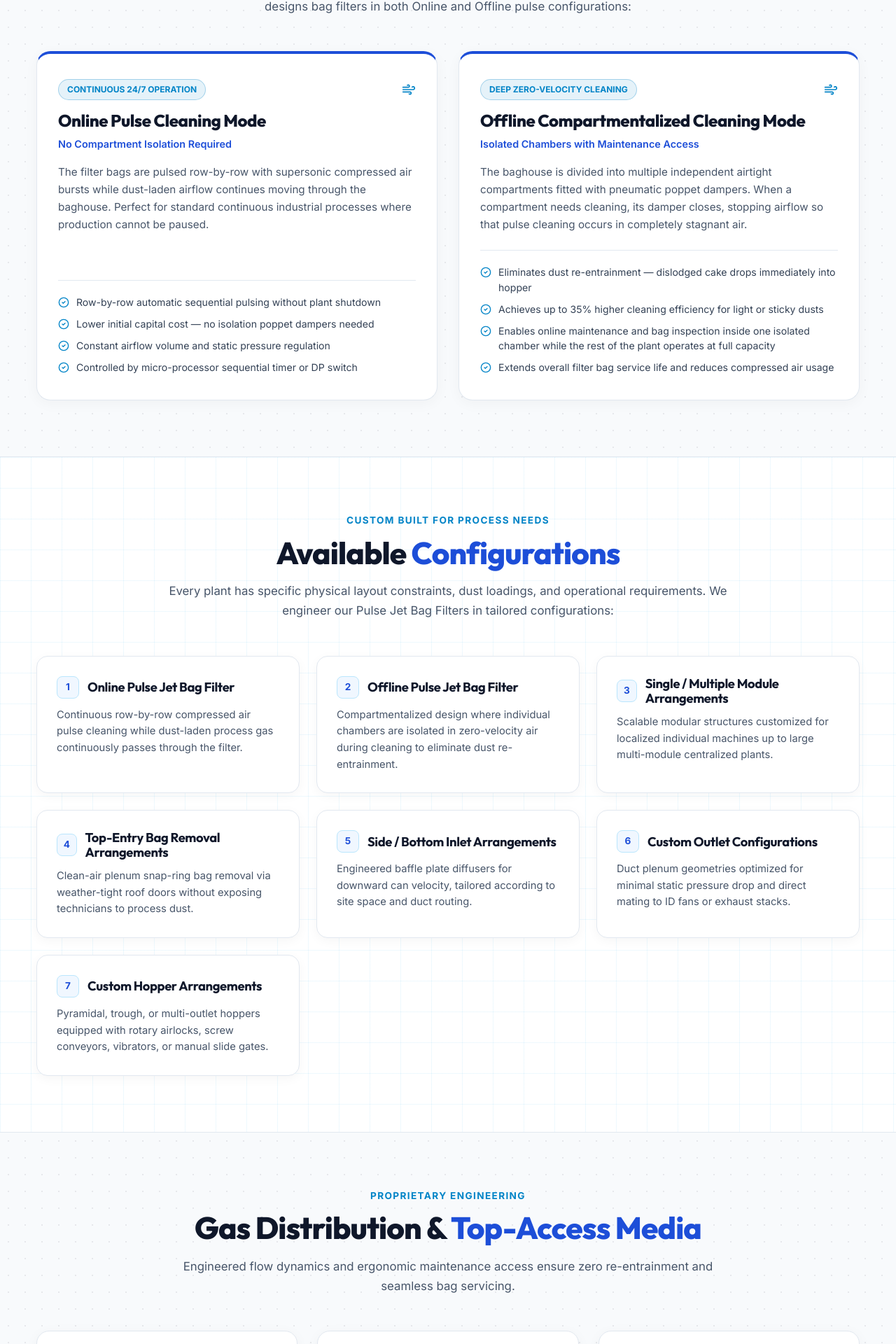
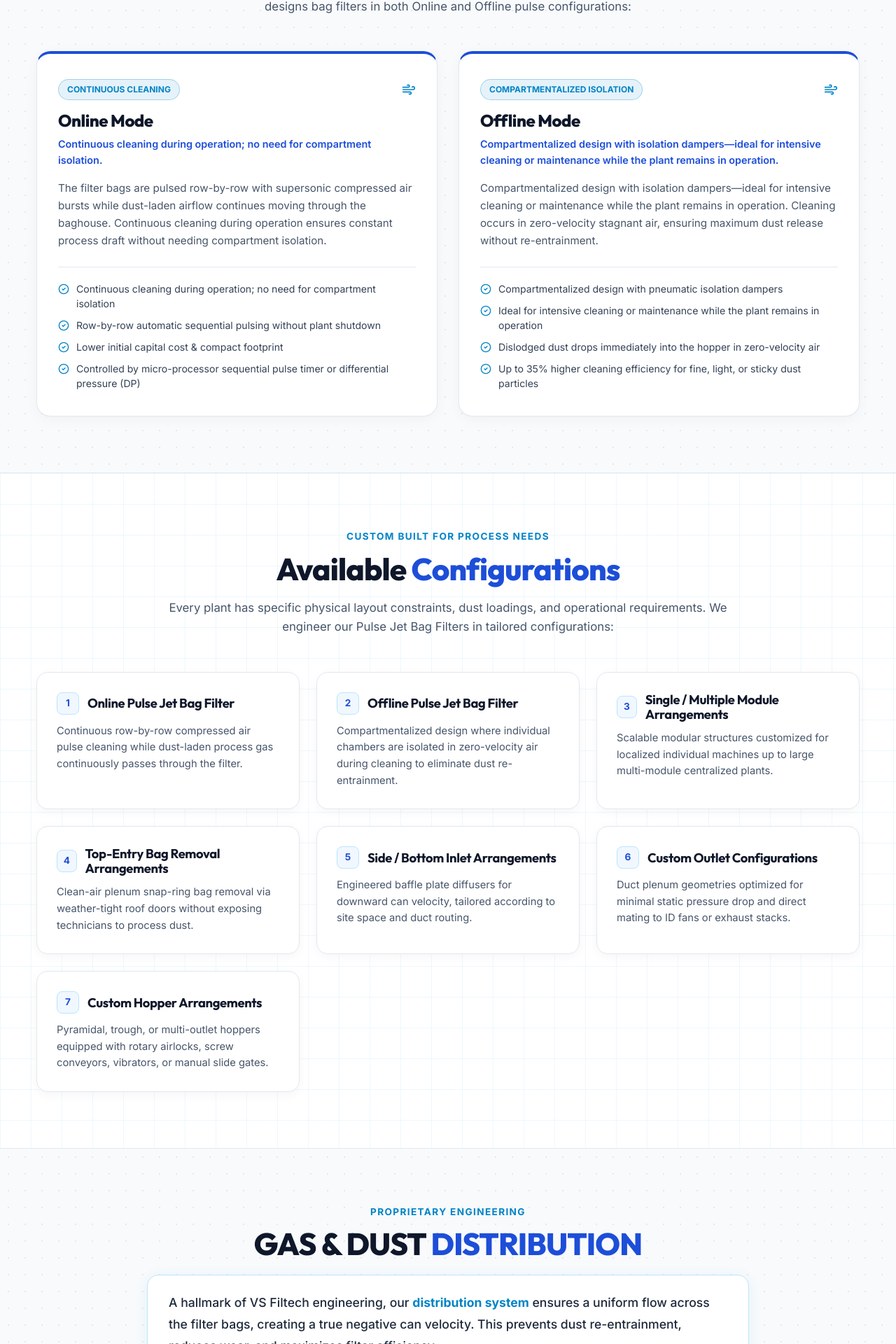
Before and after one commit to ipsitapaikaray2003-ux/vs-filtech, a React (Vite) app: page /products/pulse-jet-filter in a window 1280 px wide. Shown: the part 874-2794 px from the top of the page at 70% size. Built offline with nearby package versions, Linux system fonts and the light colour scheme.

Commit message:
feat(content): add pulse-jet cleaning, gas and dust distribution, and filter bags & cages content from reference

```diff
--- a/src/components/Products.jsx
+++ b/src/components/Products.jsx
@@ -41,9 +41,9 @@ const systemProducts = [
     image: pulseJetImg,
     lead: 'Custom-engineered online and offline pulse jet bag filters for industrial dust collection applications.',
     bullets: [
-      'Continuous online or offline compartmentalized cleaning',
-      'Configured for high air volumes and process dust loads',
-      'Laser-cut tube sheets with clean-air plenum roof access'
+      'Online & Offline cleaning modes with pneumatic isolation dampers',
+      'Gas & dust distribution system creating true negative can velocity',
+      'Top-access snap-in/snap-out bag replacement through gasketed roof doors'
     ],
     detailsLink: '/products/pulse-jet-filter',
     quoteLink: '/contact?product=Pulse-Jet-Bag-Filters'
@@ -69,9 +69,9 @@ const systemProducts = [
     image: filterBagImg,
     lead: 'Replacement filter bags and cages selected according to application, temperature, dust characteristics and filtration requirements.',
     bullets: [
-      'Polyester, Aramid, PPS, PTFE, and Fiberglass media',
-      'Rigid 8 to 24-wire precision-welded anti-collapse cages',
-      'Airtight snap-band collar sealing with supersonic venturis'
+      'Bags: High-quality fabrics with stainless steel snap rings for a dust-tight seal',
+      'Cages: Precision-welded mild steel or stainless steel frames preventing abrasion',
+      'Smooth dust release and proper fabric flexing during pulse cleaning'
     ],
     detailsLink: '/products/filter-bags-cages',
     quoteLink: '/contact?product=Filter-Bags-Cages'
--- a/src/pages/FilterBagsCagesPage.jsx
+++ b/src/pages/FilterBagsCagesPage.jsx
@@ -355,9 +355,41 @@ const FilterBagsCagesPage = () => {
             <h2 style={{ fontSize: 'clamp(2rem, 3.5vw, 2.75rem)', fontWeight: '800', color: '#0f172a', marginBottom: '16px' }}>
               Support <span style={{ color: '#1d4ed8' }}>Filter Cages</span>
             </h2>
-            <p style={{ color: '#475569', fontSize: '1.05rem', lineHeight: '1.65' }}>
+            <p style={{ color: '#475569', fontSize: '1.05rem', lineHeight: '1.65', marginBottom: '28px' }}>
               Support cages maintain bag shape during continuous suction and withstand supersonic pulse jet cleaning without flexing or puncturing the fabric. Supplied in tailored specifications:
             </p>
+
+            {/* Exact User Highlight Callout */}
+            <div style={{
+              background: '#ffffff',
+              border: '1.5px solid #bae6fd',
+              borderRadius: '16px',
+              padding: '24px 30px',
+              maxWidth: '820px',
+              margin: '0 auto 40px',
+              boxShadow: '0 4px 20px rgba(2, 132, 199, 0.08)',
+              textAlign: 'left'
+            }}>
+              <div style={{ display: 'flex', flexDirection: 'column', gap: '14px' }}>
+                <div style={{ display: 'flex', alignItems: 'flex-start', gap: '12px' }}>
+                  <div style={{ width: '8px', height: '8px', borderRadius: '50%', background: '#0284c7', marginTop: '7px', flexShrink: 0 }} />
+                  <p style={{ margin: 0, color: '#334155', fontSize: '0.96rem', lineHeight: '1.6' }}>
+                    <strong style={{ color: '#0f172a' }}>Bags:</strong> High-quality fabrics with stainless steel snap rings for a dust-tight seal and easy installation.
+                  </p>
+                </div>
+                <div style={{ display: 'flex', alignItems: 'flex-start', gap: '12px' }}>
+                  <div style={{ width: '8px', height: '8px', borderRadius: '50%', background: '#0284c7', marginTop: '7px', flexShrink: 0 }} />
+                  <p style={{ margin: 0, color: '#334155', fontSize: '0.96rem', lineHeight: '1.6' }}>
+                    <strong style={{ color: '#0f172a' }}>Cages:</strong> Precision-welded mild steel or stainless steel frames that prevent abrasion, allow proper flexing, and ensure smooth dust release during cleaning.
+                  </p>
+                </div>
+                <div style={{ borderTop: '1px solid #e2e8f0', paddingTop: '12px', marginTop: '2px' }}>
+                  <p style={{ margin: 0, color: '#475569', fontSize: '0.92rem', lineHeight: '1.6' }}>
+                    Top-access, snap-in/snap-out bag replacement from the clean air side through roof-mounted, gasketed doors. Designed for safe, quick maintenance without production losses.
+                  </p>
+                </div>
+              </div>
+            </div>
           </div>
 
           <div style={{ display: 'grid', gridTemplateColumns: 'repeat(auto-fit, minmax(320px, 1fr))', gap: '24px', marginBottom: '50px' }}>
--- a/src/pages/PulseJetFilterPage.jsx
+++ b/src/pages/PulseJetFilterPage.jsx
@@ -72,27 +72,27 @@ const designParameters = [
 
 const cleaningModes = [
   {
-    mode: 'Online Pulse Cleaning Mode',
-    badge: 'Continuous 24/7 Operation',
-    highlight: 'No Compartment Isolation Required',
-    desc: 'The filter bags are pulsed row-by-row with supersonic compressed air bursts while dust-laden airflow continues moving through the baghouse. Perfect for standard continuous industrial processes where production cannot be paused.',
+    mode: 'Online Mode',
+    badge: 'Continuous Cleaning',
+    highlight: 'Continuous cleaning during operation; no need for compartment isolation.',
+    desc: 'The filter bags are pulsed row-by-row with supersonic compressed air bursts while dust-laden airflow continues moving through the baghouse. Continuous cleaning during operation ensures constant process draft without needing compartment isolation.',
     features: [
+      'Continuous cleaning during operation; no need for compartment isolation',
       'Row-by-row automatic sequential pulsing without plant shutdown',
-      'Lower initial capital cost — no isolation poppet dampers needed',
-      'Constant airflow volume and static pressure regulation',
-      'Controlled by micro-processor sequential timer or DP switch'
+      'Lower initial capital cost & compact footprint',
+      'Controlled by micro-processor sequential pulse timer or differential pressure (DP)'
     ]
   },
   {
-    mode: 'Offline Compartmentalized Cleaning Mode',
-    badge: 'Deep Zero-Velocity Cleaning',
-    highlight: 'Isolated Chambers with Maintenance Access',
-    desc: 'The baghouse is divided into multiple independent airtight compartments fitted with pneumatic poppet dampers. When a compartment needs cleaning, its damper closes, stopping airflow so that pulse cleaning occurs in completely stagnant air.',
+    mode: 'Offline Mode',
+    badge: 'Compartmentalized Isolation',
+    highlight: 'Compartmentalized design with isolation dampers—ideal for intensive cleaning or maintenance while the plant remains in operation.',
+    desc: 'Compartmentalized design with isolation dampers—ideal for intensive cleaning or maintenance while the plant remains in operation. Cleaning occurs in zero-velocity stagnant air, ensuring maximum dust release without re-entrainment.',
     features: [
-      'Eliminates dust re-entrainment — dislodged cake drops immediately into hopper',
-      'Achieves up to 35% higher cleaning efficiency for light or sticky dusts',
-      'Enables online maintenance and bag inspection inside one isolated chamber while the rest of the plant operates at full capacity',
-      'Extends overall filter bag service life and reduces compressed air usage'
+      'Compartmentalized design with pneumatic isolation dampers',
+      'Ideal for intensive cleaning or maintenance while the plant remains in operation',
+      'Dislodged dust drops immediately into the hopper in zero-velocity air',
+      'Up to 35% higher cleaning efficiency for fine, light, or sticky dust particles'
     ]
   }
 ];
@@ -432,66 +432,147 @@ const PulseJetFilterPage = () => {
         </div>
       </section>
 
-      {/* 3. Gas & Dust Distribution + Clean Air Top Access Architecture */}
+      {/* 3. Gas & Dust Distribution + Filter Bags & Cages Architecture */}
       <section className="light-graphic-dots" style={{ padding: '80px 0', background: '#f8fafc', borderTop: '1px solid #e2e8f0' }}>
         <div className="container" style={{ position: 'relative', zIndex: 2 }}>
-          <div style={{ textAlign: 'center', maxWidth: '800px', margin: '0 auto 50px' }}>
+          <div style={{ textAlign: 'center', maxWidth: '860px', margin: '0 auto 40px' }}>
             <div style={{ color: '#0284c7', fontWeight: '700', fontSize: '0.85rem', letterSpacing: '0.1em', textTransform: 'uppercase', marginBottom: '10px' }}>
               PROPRIETARY ENGINEERING
             </div>
-            <h2 style={{ fontSize: 'clamp(2rem, 3.5vw, 2.75rem)', fontWeight: '800', color: '#0f172a', marginBottom: '16px' }}>
-              Gas Distribution &amp; <span style={{ color: '#1d4ed8' }}>Top-Access Media</span>
+            <h2 style={{ fontSize: 'clamp(2rem, 3.5vw, 2.75rem)', fontWeight: '800', color: '#0f172a', marginBottom: '18px' }}>
+              GAS &amp; DUST <span style={{ color: '#1d4ed8' }}>DISTRIBUTION</span>
             </h2>
-            <p style={{ color: '#475569', fontSize: '1.05rem', lineHeight: '1.65' }}>
-              Engineered flow dynamics and ergonomic maintenance access ensure zero re-entrainment and seamless bag servicing.
+
+            {/* Hallmark Feature Callout Box */}
+            <div style={{
+              background: '#ffffff',
+              border: '1.5px solid #bae6fd',
+              borderRadius: '16px',
+              padding: '24px 30px',
+              boxShadow: '0 4px 20px rgba(2, 132, 199, 0.08)',
+              textAlign: 'left'
+            }}>
+              <p style={{
+                color: '#1e293b',
+                fontSize: '1.1rem',
+                lineHeight: '1.75',
+                margin: 0,
+                fontWeight: '500'
+              }}>
+                A hallmark of VS Filtech engineering, our <strong style={{ color: '#0284c7' }}>distribution system</strong> ensures a uniform flow across the filter bags, creating a true negative can velocity. This prevents dust re-entrainment, reduces wear, and maximizes filter efficiency.
               </p>
             </div>
+          </div>
 
-          <div style={{ display: 'grid', gridTemplateColumns: 'repeat(auto-fit, minmax(320px, 1fr))', gap: '28px' }}>
-            {technicalHighlights.map((tech, idx) => {
-              const Icon = tech.icon;
-              return (
-                <div
-                  key={idx}
-                  style={{
+          {/* Cards for Filter Bags & Cages + Top-Access Replacement */}
+          <div style={{ display: 'grid', gridTemplateColumns: 'repeat(auto-fit, minmax(340px, 1fr))', gap: '28px' }}>
+            {/* Card 1: Filter Bags & Cages */}
+            <div style={{
               background: '#ffffff',
               border: '1px solid #e2e8f0',
               borderRadius: '18px',
-                    padding: '32px 26px',
+              padding: '32px 28px',
               display: 'flex',
               flexDirection: 'column',
-                    boxShadow: '0 4px 20px rgba(0, 0, 0, 0.04)'
-                  }}
-                >
+              boxShadow: '0 4px 20px rgba(0, 0, 0, 0.04)',
+              borderTop: '4px solid #0284c7'
+            }}>
+              <div style={{ display: 'flex', alignItems: 'center', gap: '14px', marginBottom: '18px' }}>
                 <div style={{
-                    width: '50px',
-                    height: '50px',
+                  width: '46px',
+                  height: '46px',
                   borderRadius: '12px',
                   background: '#f0f7ff',
                   border: '1px solid #bae6fd',
                   color: '#0284c7',
                   display: 'flex',
                   alignItems: 'center',
-                    justifyContent: 'center',
-                    marginBottom: '20px'
+                  justifyContent: 'center'
                 }}>
-                    <Icon size={24} />
+                  <Layers size={22} />
+                </div>
+                <div>
+                  <span style={{ color: '#0284c7', fontSize: '0.76rem', fontWeight: '700', textTransform: 'uppercase', letterSpacing: '0.06em' }}>
+                    MEDIA &amp; SUPPORT CAGES
+                  </span>
+                  <h3 style={{ fontSize: '1.35rem', fontWeight: '800', color: '#0f172a', margin: 0 }}>
+                    Filter Bags &amp; Cages
+                  </h3>
+                </div>
               </div>
 
-                  <span style={{ color: '#0284c7', fontSize: '0.8rem', fontWeight: '700', textTransform: 'uppercase', letterSpacing: '0.05em', marginBottom: '6px' }}>
-                    {tech.subtitle}
-                  </span>
-
-                  <h3 style={{ fontSize: '1.28rem', fontWeight: '700', color: '#0f172a', marginBottom: '12px' }}>
-                    {tech.title}
-                  </h3>
-
-                  <p style={{ color: '#475569', fontSize: '0.92rem', lineHeight: '1.65', margin: 0 }}>
-                    {tech.desc}
+              <div style={{ display: 'flex', flexDirection: 'column', gap: '16px' }}>
+                <div style={{ display: 'flex', alignItems: 'flex-start', gap: '12px' }}>
+                  <div style={{ width: '8px', height: '8px', borderRadius: '50%', background: '#0284c7', marginTop: '7px', flexShrink: 0 }} />
+                  <p style={{ margin: 0, color: '#334155', fontSize: '0.94rem', lineHeight: '1.6' }}>
+                    <strong style={{ color: '#0f172a' }}>Bags:</strong> High-quality fabrics with stainless steel snap rings for a dust-tight seal and easy installation.
                   </p>
                 </div>
-              );
-            })}
+
+                <div style={{ display: 'flex', alignItems: 'flex-start', gap: '12px' }}>
+                  <div style={{ width: '8px', height: '8px', borderRadius: '50%', background: '#0284c7', marginTop: '7px', flexShrink: 0 }} />
+                  <p style={{ margin: 0, color: '#334155', fontSize: '0.94rem', lineHeight: '1.6' }}>
+                    <strong style={{ color: '#0f172a' }}>Cages:</strong> Precision-welded mild steel or stainless steel frames that prevent abrasion, allow proper flexing, and ensure smooth dust release during cleaning.
+                  </p>
+                </div>
+              </div>
+            </div>
+
+            {/* Card 2: Top-Access Snap-In/Snap-Out Replacement */}
+            <div style={{
+              background: '#ffffff',
+              border: '1px solid #e2e8f0',
+              borderRadius: '18px',
+              padding: '32px 28px',
+              display: 'flex',
+              flexDirection: 'column',
+              boxShadow: '0 4px 20px rgba(0, 0, 0, 0.04)',
+              borderTop: '4px solid #10b981'
+            }}>
+              <div style={{ display: 'flex', alignItems: 'center', gap: '14px', marginBottom: '18px' }}>
+                <div style={{
+                  width: '46px',
+                  height: '46px',
+                  borderRadius: '12px',
+                  background: '#ecfdf5',
+                  border: '1px solid #a7f3d0',
+                  color: '#059669',
+                  display: 'flex',
+                  alignItems: 'center',
+                  justifyContent: 'center'
+                }}>
+                  <ShieldCheck size={22} />
+                </div>
+                <div>
+                  <span style={{ color: '#059669', fontSize: '0.76rem', fontWeight: '700', textTransform: 'uppercase', letterSpacing: '0.06em' }}>
+                    CLEAN-AIR PLENUM SERVICING
+                  </span>
+                  <h3 style={{ fontSize: '1.35rem', fontWeight: '800', color: '#0f172a', margin: 0 }}>
+                    Top-Access Maintenance
+                  </h3>
+                </div>
+              </div>
+
+              <p style={{ color: '#334155', fontSize: '0.95rem', lineHeight: '1.7', marginBottom: '16px' }}>
+                Top-access, snap-in/snap-out bag replacement from the clean air side through roof-mounted, gasketed doors. Designed for safe, quick maintenance without production losses.
+              </p>
+
+              <div style={{
+                background: '#f8fafc',
+                border: '1px solid #e2e8f0',
+                borderRadius: '12px',
+                padding: '12px 16px',
+                marginTop: 'auto',
+                display: 'flex',
+                alignItems: 'center',
+                gap: '10px'
+              }}>
+                <CheckCircle2 size={16} style={{ color: '#10b981', flexShrink: 0 }} />
+                <span style={{ fontSize: '0.86rem', color: '#475569', fontWeight: '500' }}>
+                  Zero technician exposure to hazardous interior hopper dust.
+                </span>
+              </div>
+            </div>
           </div>
         </div>
       </section>
```
Lines whose indentation alone changed are shown as unchanged.
